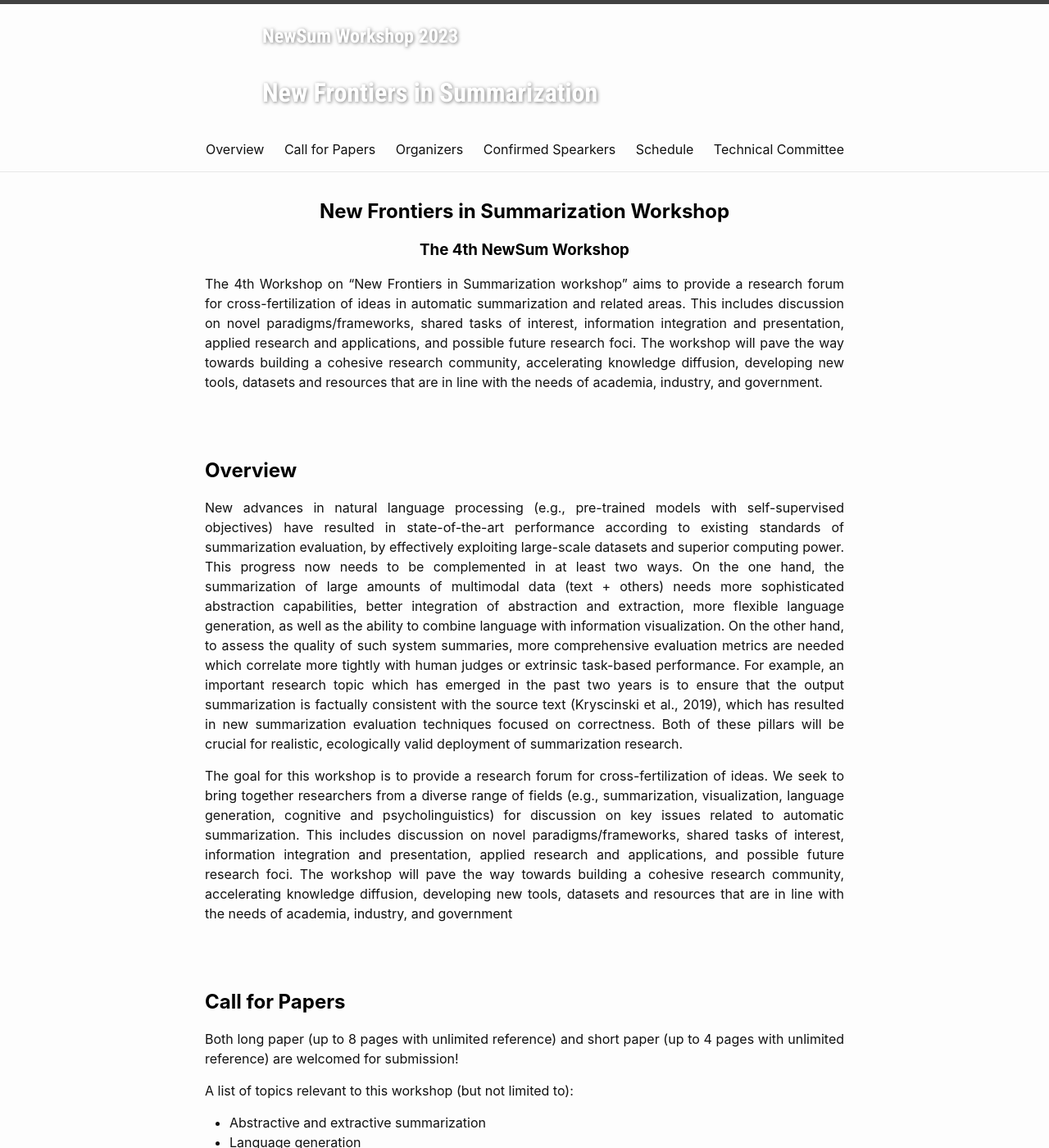
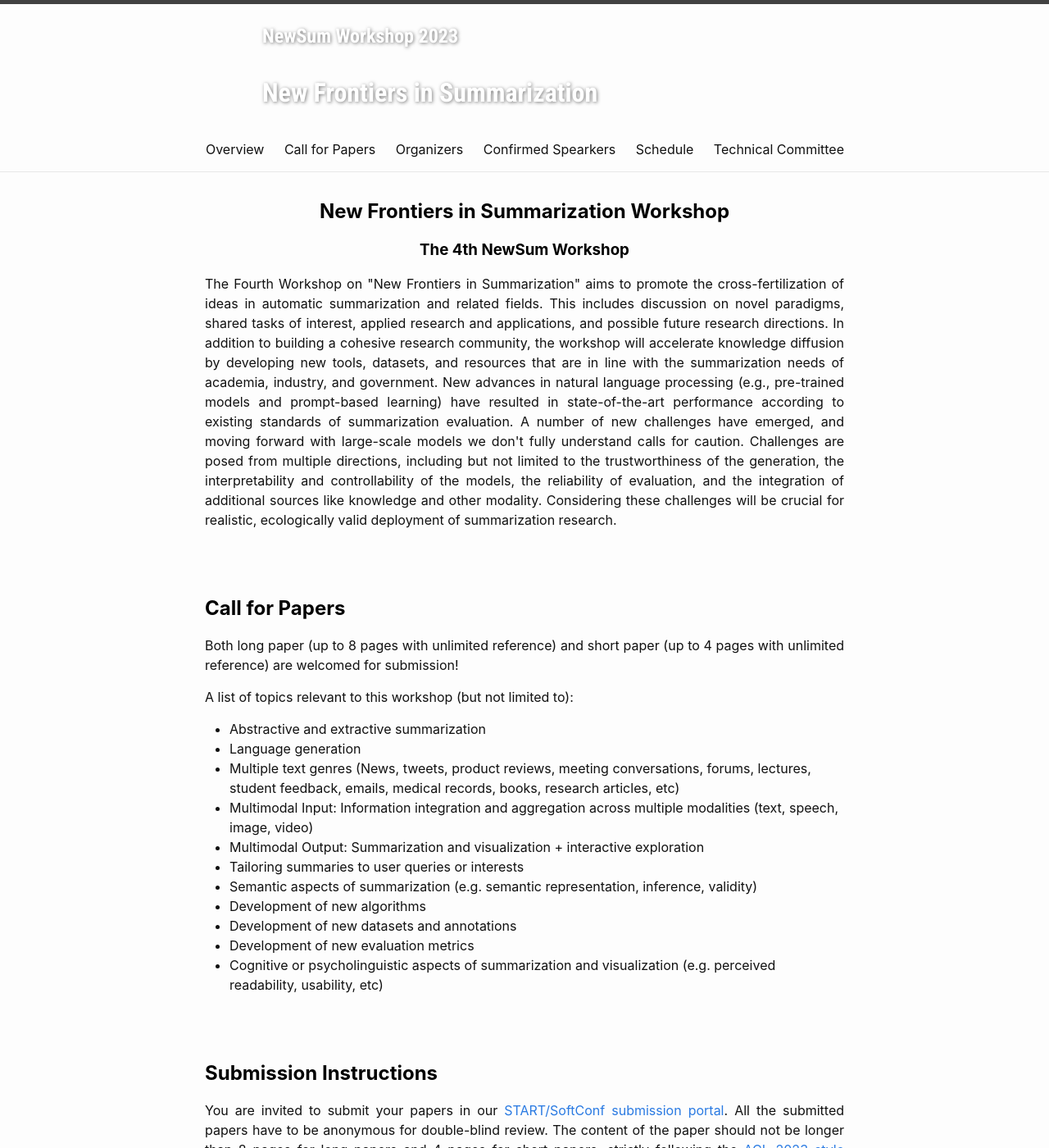
Before and after one commit to newsumm/2025, a Jekyll site: the page built from index.md, in a window 1280 px wide and 1400 px high. Shown: the whole window at 82% size. Built offline with Jekyll 4.4.1, drawn with Linux system fonts in a browser that asks for light colours; some of the changed text lies outside the part shown.

Commit message:
Update index.md

```diff
--- a/index.md
+++ b/index.md
@@ -14,24 +14,10 @@ layout: home
 <h3 class="blackpar_title">The 4th NewSum Workshop </h3>
 </center>
 <p>
-The 4th Workshop on “New Frontiers in Summarization workshop” aims to provide a research forum for cross-fertilization of ideas in automatic summarization and related areas. This includes discussion on novel paradigms/frameworks, shared tasks of interest, information integration and presentation, applied research and applications, and possible future research foci. The workshop will pave the way towards building a cohesive research community, accelerating knowledge diffusion, developing new tools, datasets and resources that are in line with the needs of academia, industry, and government.
+The Fourth Workshop on "New Frontiers in Summarization" aims to promote the cross-fertilization of ideas in automatic summarization and related fields. This includes discussion on novel paradigms, shared tasks of interest, applied research and applications, and possible future research directions. In addition to building a cohesive research community, the workshop will accelerate knowledge diffusion by developing new tools, datasets, and resources that are in line with the summarization needs of academia, industry, and government.
+
+New advances in natural language processing (e.g., pre-trained models and prompt-based learning) have resulted in state-of-the-art performance according to existing standards of summarization evaluation. A number of new challenges have emerged, and moving forward with large-scale models we don't fully understand calls for caution. Challenges are posed from multiple directions, including but not limited to the trustworthiness of the generation, the interpretability and controllability of the models, the reliability of evaluation, and the integration of additional sources like knowledge and other modality. Considering these challenges will be crucial for realistic, ecologically valid deployment of summarization research.
 </p>
-<!--
-The workshop will take place on <span class="blackhighlighted">DATE, 2023</span>.
-Due to the pandemic, the workshop will be <span class="blackhighlighted">VIRTUAL</span>. More details will be provided soon.
-
-Note that to attend the event, a registration on the ICLR website is required. All workshop events (except Poster session and open discussion) can be followed using the ICLR link or use the zoom link by clicking on “join zoom” on the ICLR link. For the Poster session participants should une the Gather.town link. Note that papers id can be found on Accepter papers section.
-</p>
-<br>
--->
-
-<br><br>
-<h2 class="blackpar_title" id="Overview">Overview</h2>
-
-New advances in natural language processing (e.g., pre-trained models with self-supervised objectives) have resulted in state-of-the-art performance according to existing standards of summarization evaluation, by effectively exploiting large-scale datasets and superior computing power. This progress now needs to be complemented in at least two ways. On the one hand, the summarization of large amounts of multimodal data (text + others) needs more sophisticated abstraction capabilities, better integration of abstraction and extraction, more flexible language generation, as well as the ability to combine language with information visualization. On the other hand, to assess the quality of such system summaries, more comprehensive evaluation metrics are needed which correlate more tightly with human judges or extrinsic task-based performance. For example, an important research topic which has emerged in the past two years is to ensure that the output summarization is factually consistent with the source text (Kryscinski et al., 2019), which has resulted in new summarization evaluation techniques focused on correctness. Both of these pillars will be crucial for realistic, ecologically valid deployment of summarization research.
-
-The goal for this workshop is to provide a research forum for cross-fertilization of ideas. We seek to bring together researchers from a diverse range of fields (e.g., summarization, visualization, language generation, cognitive and psycholinguistics) for discussion on key issues related to automatic summarization. This includes discussion on novel paradigms/frameworks, shared tasks of interest, information integration and presentation, applied research and applications, and possible future research foci. The workshop will pave the way towards building a cohesive research community, accelerating knowledge diffusion, developing new tools, datasets and resources that are in line with the needs of academia, industry, and government
-
 <br><br>
 
 
@@ -58,13 +44,15 @@ A list of topics relevant to this workshop (but not limited to):
 <h2 class="blackpar_title">Submission Instructions</h2>
 
 
-You are invited to submit your papers in our <a href='https://www.softconf.com/emnlp2023/Summarization/'>START/SoftConf submission portal</a>. All the submitted papers have to be anonymous for double-blind review. The content of the paper should not be longer than 8 pages for long papers and 4 pages for short papers, strictly following the <a href='https://2023.emnlp.org/call-for-papers/style-and-formatting'>EMNLP 2023 style templates</a>. Supplementary and appendices (either as separate files or appended after the main submission) are allowed. We encourage code link submissions for the camera-ready version.
+You are invited to submit your papers in our <a href='https://www.softconf.com/emnlp2023/Summarization/'>START/SoftConf submission portal</a>. All the submitted papers have to be anonymous for double-blind review. The content of the paper should not be longer than 8 pages for long papers and 4 pages for short papers, strictly following the <a href='https://2023.aclweb.org/calls/main_conference/#paper-submission-policies'>ACL 2023 style templates</a>. Supplementary and appendices (either as separate files or appended after the main submission) are allowed. We encourage code link submissions for the camera-ready version.
 
 
 NewSum 2023 will allow double submission as long as the authors make a decision before camera-ready. We will not consider any paper that overlaps significantly in content or results with papers that will be (or have been) published elsewhere. Authors submitting more than one paper to NewSum 2023 must ensure that their submissions do not overlap significantly (>25%) with each other in content or results. Authors can submit up to 100 MB of supplementary materials separately. Authors are highly encouraged to submit their codes for reproducibility purposes.
 
 <br><br>
 <h2 class="blackpar_title" id="Dates">Important Dates:</h2>
+TBD
+<!--
 All deadlines are 11.59 pm UTC -12h (“anywhere on Earth”).
 
 - Anonymity period begins: July 28, 2023
@@ -72,7 +60,7 @@ All deadlines are 11.59 pm UTC -12h (“anywhere on Earth”).
 - Acceptance Notification: September 28, 2023 (postponed from September 27, 2023)
 - Camera-Ready Submission: September 30, 2023
 - Workshop Date: November 10, 2023
-
+-->
 
 
 <br> <br>
```
Also changed, not shown: other parts of index.md (+6 -1 lines).
